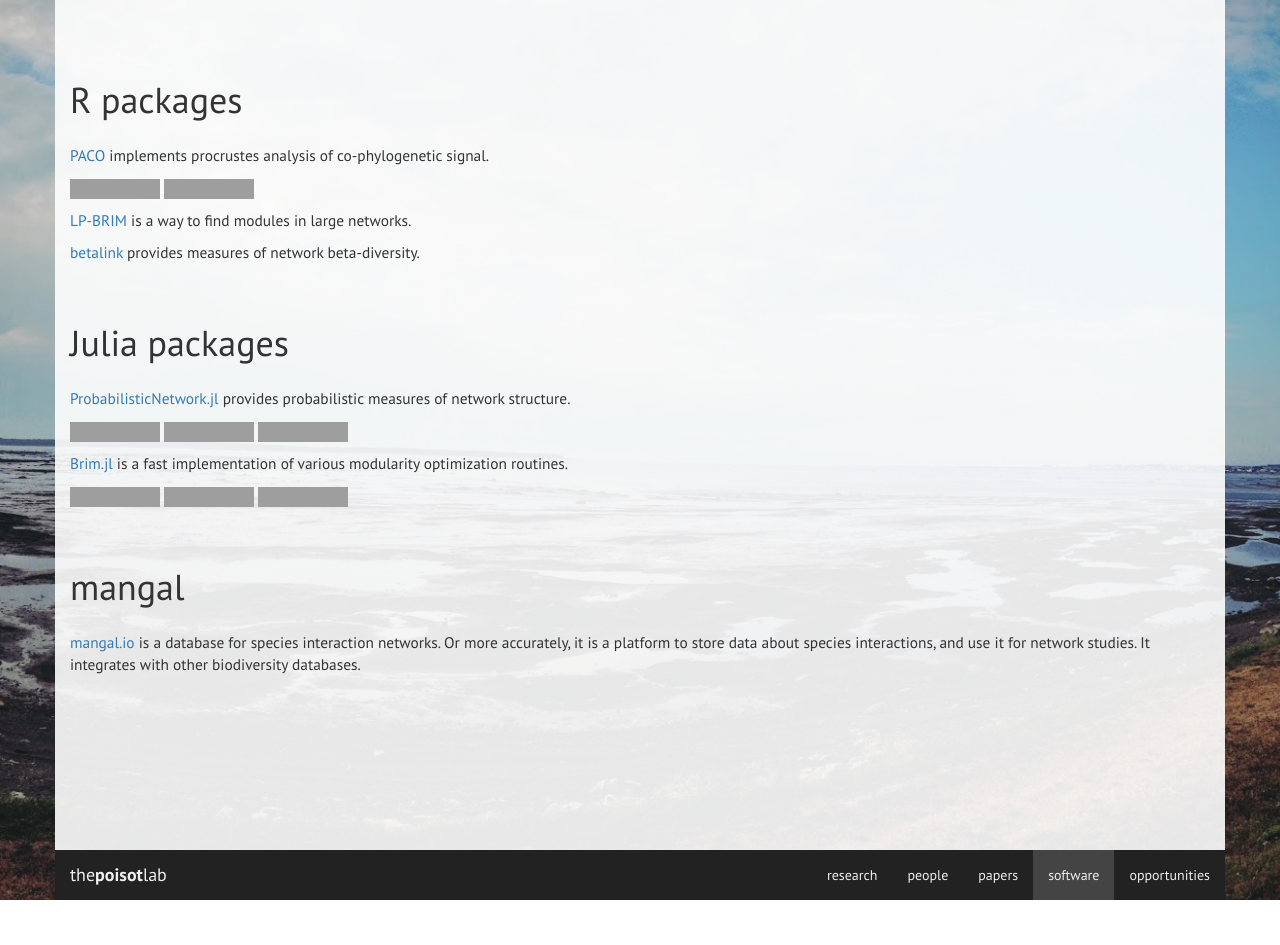
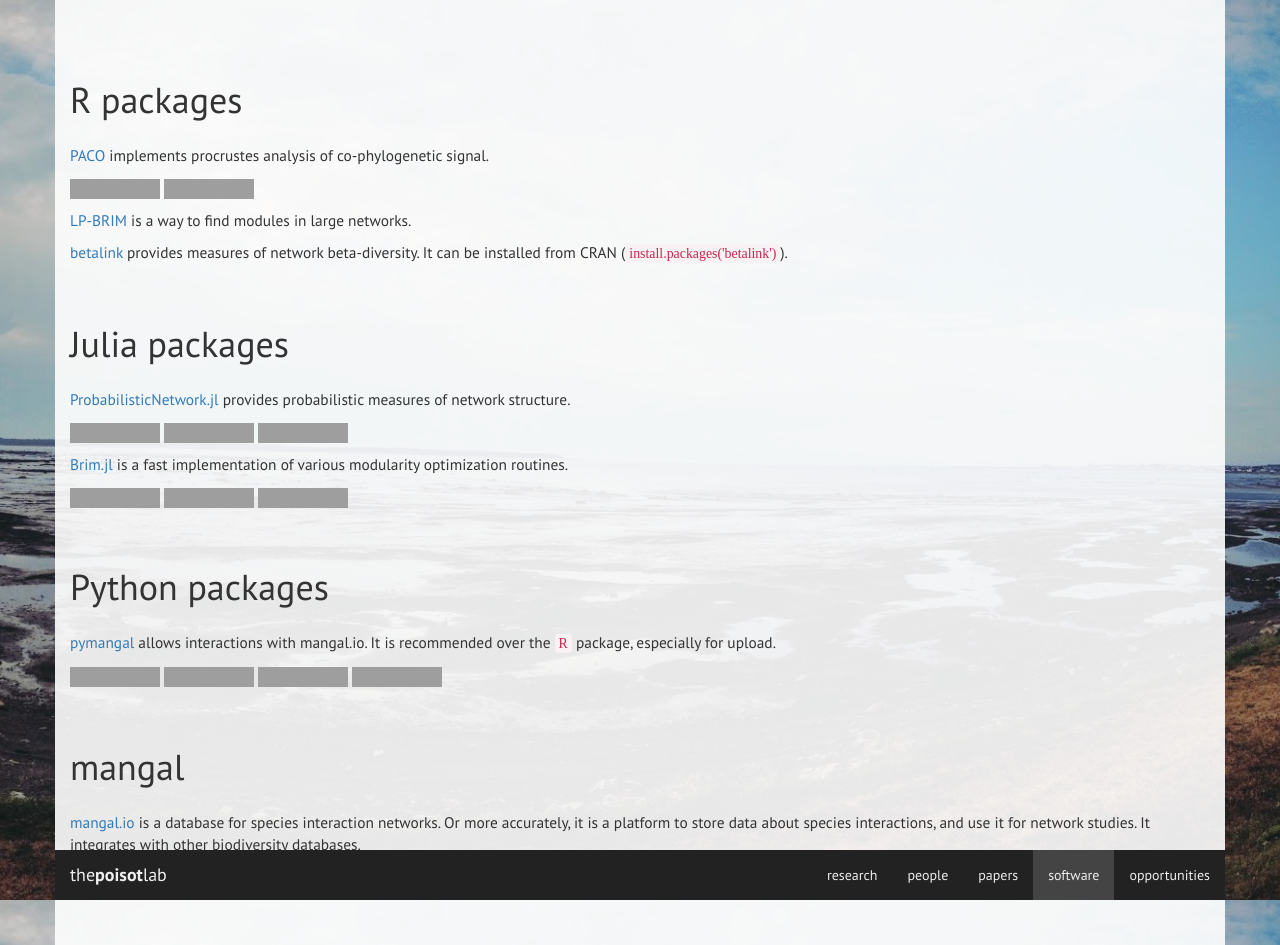
Before and after one commit to evadelmas/poisotlab.github.io, a Jekyll site: the page built from software.md, in a window 1280 px wide. Built offline with Jekyll 4.4.1, drawn with Linux system fonts in a browser that asks for light colours; nearby versions of some CDN libraries; some web fonts are replaced; a script that is not in the unit is left out; before the commit the page ends 900 px from its top, so only the background shows below that; grey boxes are pictures that could not be loaded.

Commit message:
software

```diff
--- a/software.md
+++ b/software.md
@@ -11,10 +11,9 @@ nav: software
 [![Build Status](https://travis-ci.org/PoisotLab/paco.svg?branch=master)](https://travis-ci.org/PoisotLab/paco)
 [![Coverage Status](https://coveralls.io/repos/PoisotLab/paco/badge.svg)](https://coveralls.io/r/PoisotLab/paco)
 
-
 [LP-BRIM](https://github.com/PoisotLab/lpbrim) is a way to find modules in large networks.
 
-[betalink](https://github.com/PoisotLab/betalink) provides measures of network beta-diversity.
+[betalink](https://github.com/PoisotLab/betalink) provides measures of network beta-diversity. It can be installed from CRAN (`install.packages('betalink')`).
 
 # Julia packages
 
@@ -30,6 +29,14 @@ nav: software
 [![Coverage Status](https://coveralls.io/repos/PoisotLab/Brim.jl/badge.svg?branch=master)](https://coveralls.io/r/PoisotLab/Brim.jl?branch=master)
 [![DOI](https://zenodo.org/badge/doi/10.5281/zenodo.16579.svg)](http://dx.doi.org/10.5281/zenodo.16579)
 
+# Python packages
+
+[pymangal](https://github.com/mangal-wg/pymangal) allows interactions with mangal.io. It is recommended over the `R` package, especially for upload.
+
+[![Build Status](https://travis-ci.org/mangal-wg/pymangal.png?branch=master)](https://travis-ci.org/mangal-wg/pymangal)
+[![Coverage Status](https://coveralls.io/repos/mangal-wg/pymangal/badge.svg?branch=master&service=github)](https://coveralls.io/github/mangal-wg/pymangal?branch=master) [![codecov.io](http://codecov.io/github/mangal-wg/pymangal/coverage.svg?branch=master)](http://codecov.io/github/mangal-wg/pymangal?branch=master)
+[![Documentation Status](https://readthedocs.org/projects/pymangal/badge/?version=latest)](http://pymangal.readthedocs.org/en/latest/)
+
 # mangal
 
 [mangal.io](http://mangal.io) is a database for species interaction networks. Or
```
